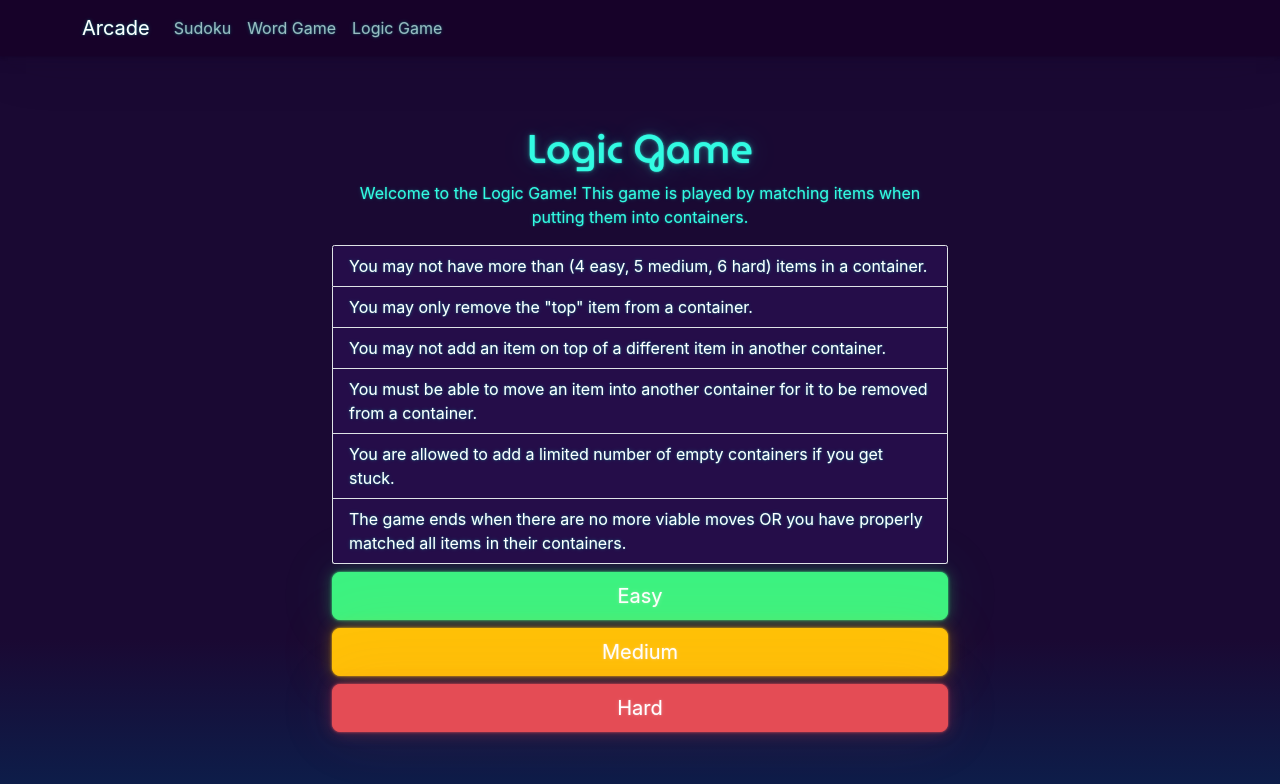
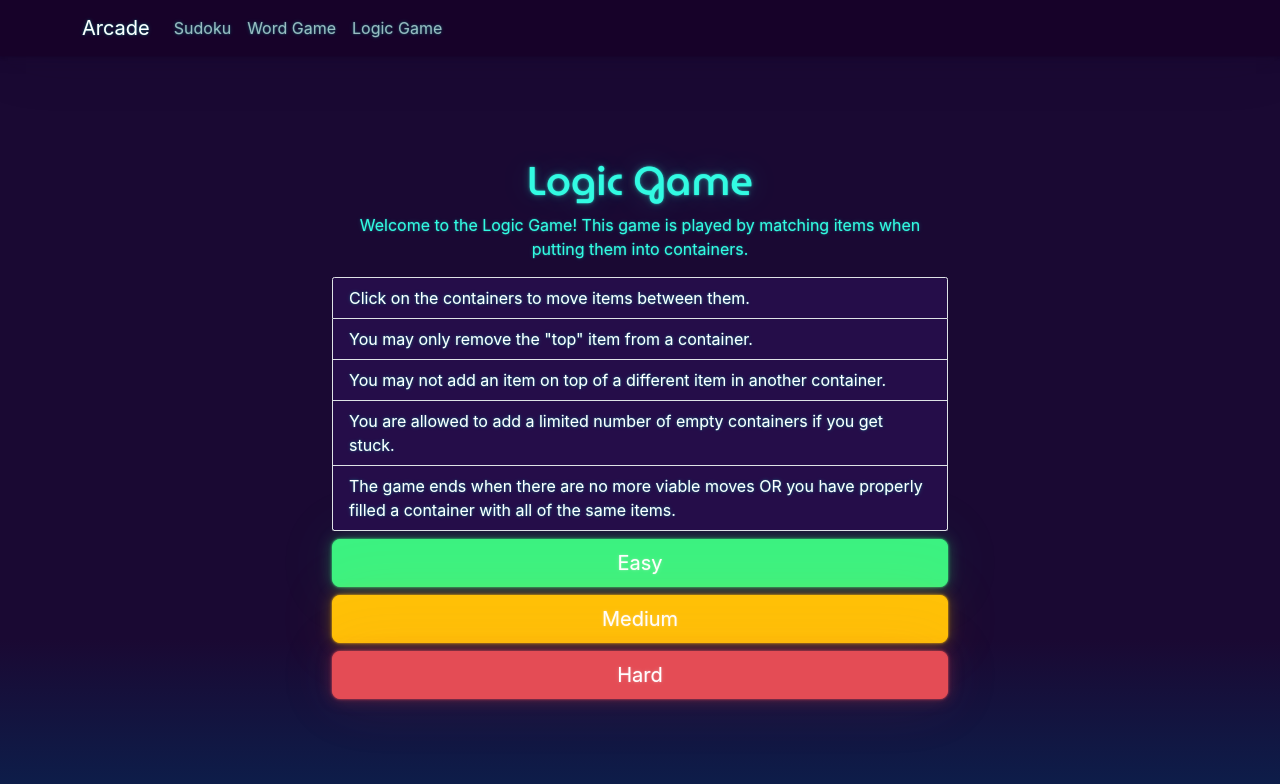
Before and after one commit to aconyteds/aconyte-arcade, a Next.js app: page /games/logicGame in a window 1280 px wide. Shown: the top 784 px of the page. Built offline with nearby package versions, Linux system fonts and the light colour scheme.

Commit message:
Updated the game description

```diff
--- a/common/components/LogicGame/Menu.tsx
+++ b/common/components/LogicGame/Menu.tsx
@@ -32,8 +32,7 @@ export default function Menu() {
           </p>
           <ListGroup>
             <ListGroupItem>
-              You may not have more than (4 easy, 5 medium, 6 hard) items in a
-              container.
+              Click on the containers to move items between them.
             </ListGroupItem>
             <ListGroupItem>
               You may only remove the "top" item from a container.
@@ -43,16 +42,12 @@ export default function Menu() {
               container.
             </ListGroupItem>
             <ListGroupItem>
-              You must be able to move an item into another container for it to
-              be removed from a container.
-            </ListGroupItem>
-            <ListGroupItem>
               You are allowed to add a limited number of empty containers if you
               get stuck.
             </ListGroupItem>
             <ListGroupItem>
               The game ends when there are no more viable moves OR you have
-              properly matched all items in their containers.
+              properly filled a container with all of the same items.
             </ListGroupItem>
           </ListGroup>
         </Col>
```
